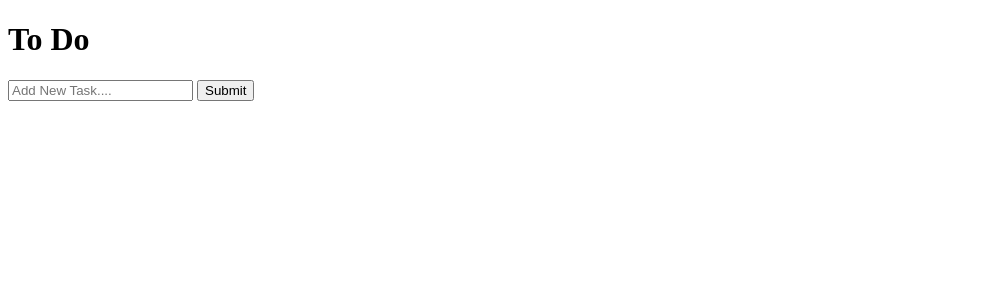
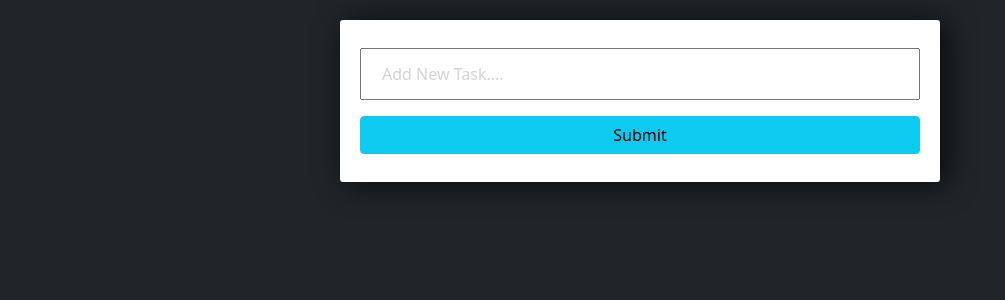
Before and after one commit to ganeshchennuri/todo, a Django app: page / in a window 1280 px wide. Shown: the top 300 px of the page, without its empty margins (0-1005 px from the left). Run offline with Django 3.2, Linux system fonts and the light colour scheme; data that the repository does not hold is empty.

Commit message:
added css to home page

```diff
--- a/tasks/templates/tasks/index.html
+++ b/tasks/templates/tasks/index.html
@@ -2,25 +2,72 @@
 <html>
     <head>
         <meta charset="UTF-8">
+        <link href="https://cdn.jsdelivr.net/npm/bootstrap@5.0.1/dist/css/bootstrap.min.css" rel="stylesheet" integrity="sha384-+0n0xVW2eSR5OomGNYDnhzAbDsOXxcvSN1TPprVMTNDbiYZCxYbOOl7+AMvyTG2x" crossorigin="anonymous">
         <title>ToDo App</title>
+        <style>
+
+        	input{
+        		width: 100%;
+        		padding: 12px 20px;
+        		margin: 8px 0;
+        		box-sizing: border-box;
+        	}
+
+        	input::placeholder {
+        	  color: #d3d3d3;
+        	}
+
+        	.submit{
+        		background-color: #6BA3E8;
+        	}
+
+        	.center-column{
+        		width:600px;
+        		margin: 20px auto;
+        		padding:20px;
+        		background-color: #fff;
+        		border-radius: 3px;
+        		box-shadow: 6px 2px 30px 0px rgba(0,0,0,0.75);
+        	}
+
+        	.item-row{
+        		background-color: #906abd;
+        		margin: 10px;
+        		padding: 20px;
+        		border-radius: 3px;
+        		color: #fff;
+        		font-size: 16px;
+        		box-shadow: 0px -1px 10px -4px rgba(0,0,0,0.75);
+        	}
+
+        	.btn-danger{
+        		background-color: #ffae19;
+        		border-color: #e59400;
+        	}
+
+        </style>
     </head>
-    <body>
-        <h1>To Do</h1>
+    <body class="bg-dark">
+        <div class="center-column">
             <form method='POST' action=''>
                 {% csrf_token %}
                 {{ form.title }}
-            <input type='submit' value:'submit'>
+                <input class="btn btn-info" type='submit' value:'submit'>
             </form>
+            <div class="todo-list">
                 {% for task in tasks %}
-            <a href="{% url 'update' task.id %}">Update</a>
-            <a href="{% url 'delete' task.id %}">Delete</a>
+                    <div class="item-row">
+                        <a class="btn btn-sm btn-info" href="{% url 'update' task.id %}">Update</a>
+                        <a class="btn btn-sm btn-danger" href="{% url 'delete' task.id %}">Delete</a>
                         <br>
                         {% if task.completed == True %}
                         <strike>{{ task }}</strike>
                         {% else %}
                         <span>{{ task }}</span>
                         {% endif %}
-            <br><br>
+                    </div>
                 {% endfor %}
+            </div>
+        </div>
     </body>
 </html>
--- a/tasks/views.py
+++ b/tasks/views.py
@@ -9,7 +9,7 @@ def index(request):
         form = TaskForm(request.POST)
         if form.is_valid():
             form.save()
-        redirect('/')
+        return redirect('/')
 
     context = {'tasks': Task.objects.all(), 'form': form}
     return render(request,'tasks/index.html',context)
```
Lines whose indentation alone changed are shown as unchanged.
